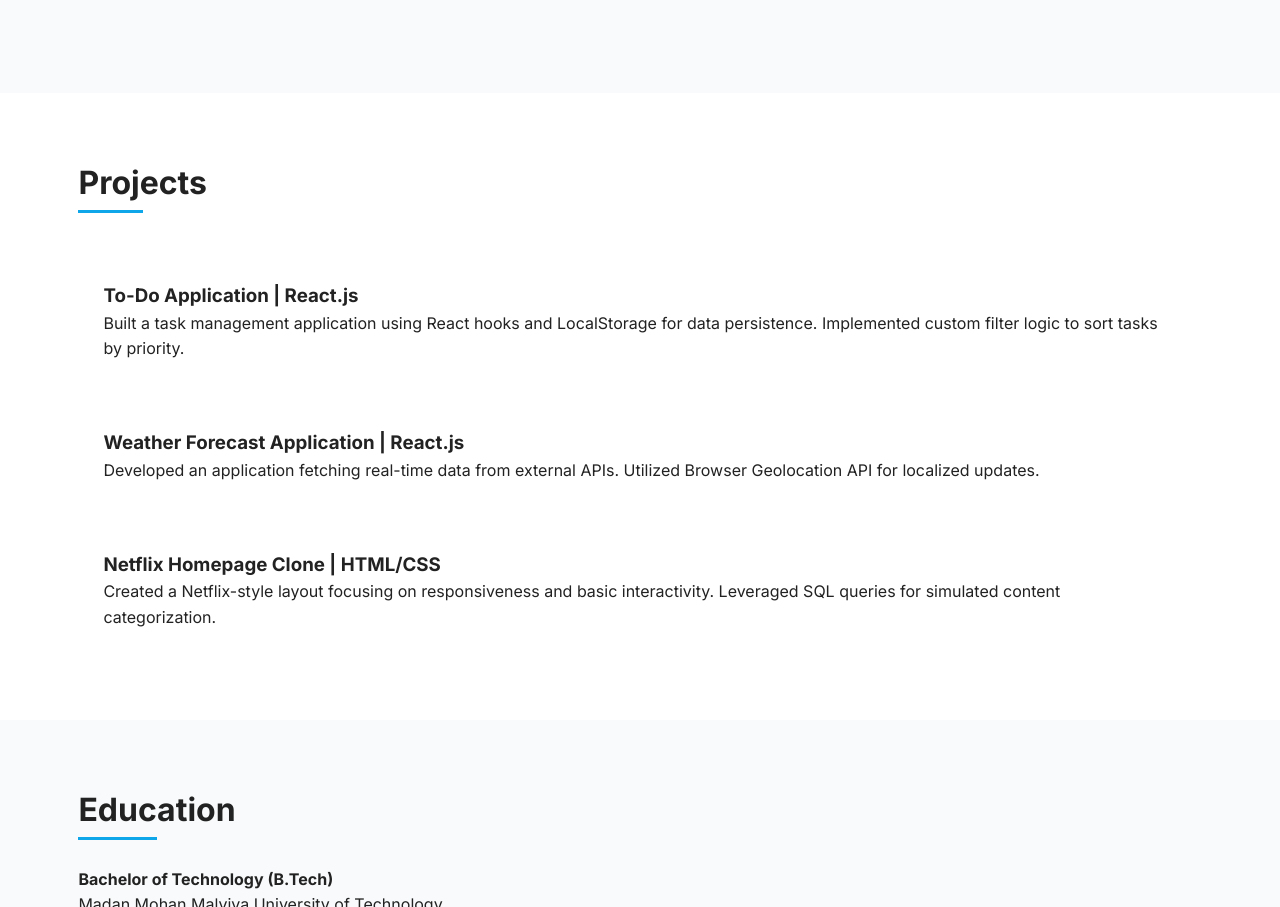
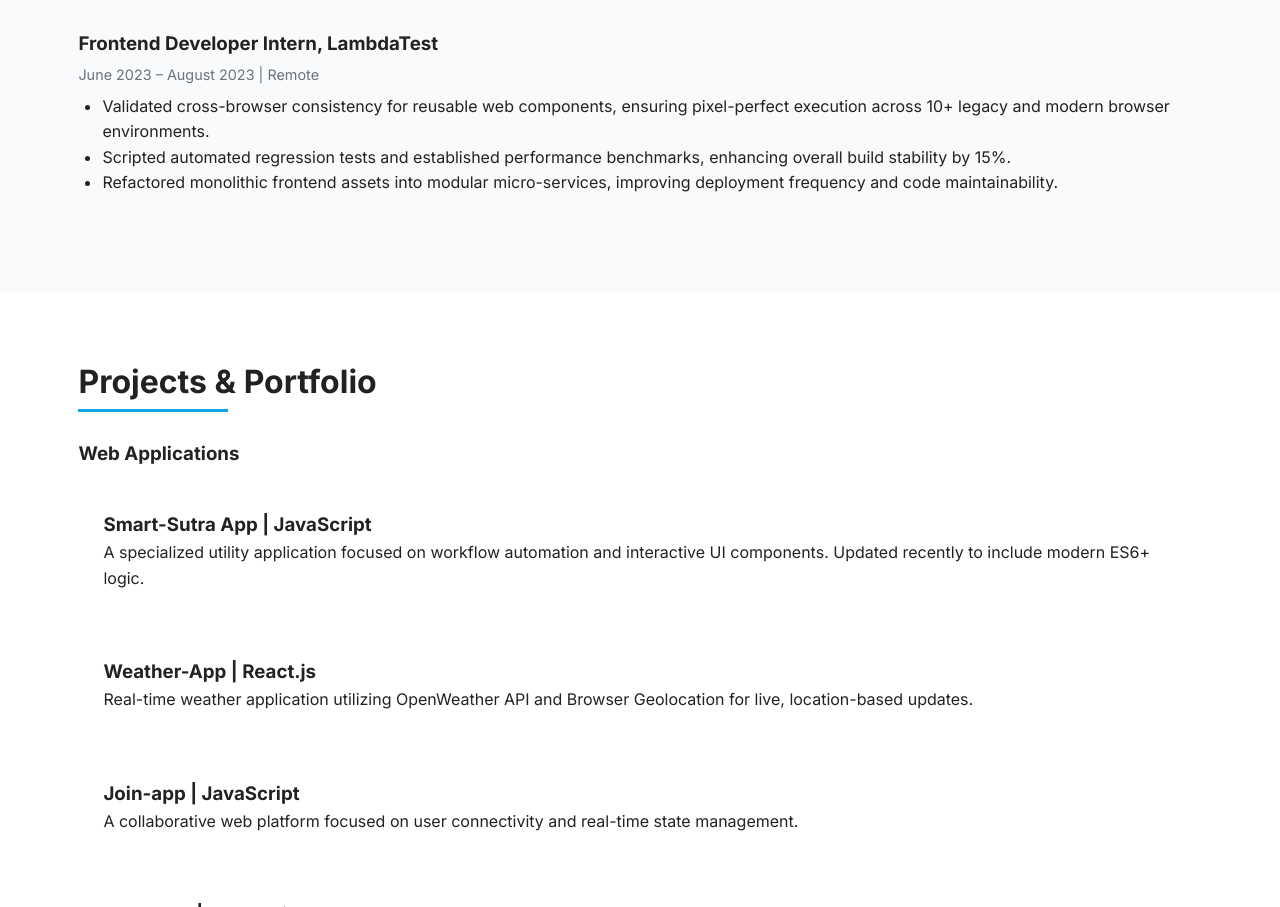
Before and after one commit to Nehagupta641/portfolio, a plain HTML site: page index.html in a window 1280 px wide. Shown: the part 1893-2800 px from the top of the page. Drawn offline with Linux system fonts and the light colour scheme.

Commit message:
new changes

```diff
--- a/index.html
+++ b/index.html
@@ -114,6 +114,7 @@
   <section class="section bg-light" id="experience">
     <div class="container">
       <h2>Experience</h2>
+
       <div class="experience-item">
         <h3>Frontend Developer, Rashmi Group</h3>
         <span class="date">June 2025 – Present | Kolkata, WB</span>
@@ -124,6 +125,7 @@
           <li>Implemented complex data visualization features using Chart.js.</li>
         </ul>
       </div>
+
       <div class="experience-item">
         <h3>Frontend Developer, Shashank Sajwan</h3>
         <span class="date">April 2024 – May 2025 | Noida, UP</span>
@@ -134,27 +136,89 @@
           <li>Managed project workflows using Git and participated in Agile sprint planning.</li>
         </ul>
       </div>
+
+      <div class="experience-item">
+        <h3>Frontend Developer Intern, LambdaTest</h3>
+        <span class="date">June 2023 – August 2023 | Remote</span>
+        <ul>
+          <li>Validated cross-browser consistency for reusable web components, ensuring pixel-perfect execution across
+            10+
+            legacy and modern browser environments.</li>
+          <li>Scripted automated regression tests and established performance benchmarks, enhancing overall build
+            stability by 15%.</li>
+          <li>Refactored monolithic frontend assets into modular micro-services, improving deployment frequency and code
+            maintainability.</li>
+        </ul>
+      </div>
     </div>
   </section>
 
   <section class="section" id="projects">
     <div class="container">
-      <h2>Projects</h2>
+      <h2>Projects & Portfolio</h2>
+
+      <h3>Web Applications</h3>
+      <div class="project-grid">
+        <div class="project">
+          <h3>Smart-Sutra App | JavaScript</h3>
+          <p>A specialized utility application focused on workflow automation and interactive UI components. Updated
+            recently to include modern ES6+ logic.</p>
+        </div>
+
+
+
+        <div class="project">
+          <h3>Weather-App | React.js</h3>
+          <p>Real-time weather application utilizing OpenWeather API and Browser Geolocation for live, location-based
+            updates.</p>
+        </div>
+
+        <div class="project">
+          <h3>Join-app | JavaScript</h3>
+          <p>A collaborative web platform focused on user connectivity and real-time state management.</p>
+        </div>
+
+        <div class="project">
+          <h3>Food-app | JavaScript</h3>
+          <p>An interactive food ordering interface featuring menu filtering and a dynamic cart system.</p>
+        </div>
+
+        <div class="project">
+          <h3>Todo-App | React.js</h3>
+          <p>A productivity tool using React Hooks and LocalStorage for persistent task management and priority
+            filtering.
+          </p>
+        </div>
+      </div>
+
+      <h3>Mobile Development</h3>
+      <div class="project-grid">
+        <div class="project">
+          <h3>Planato-app | Kotlin</h3>
+          <p>A native Android application designed for planning and scheduling, showcasing mobile lifecycle management.
+          </p>
+        </div>
+
+        <div class="project">
+          <h3>Join (Native) | Kotlin</h3>
+          <p>The mobile counterpart to the Join ecosystem, built for high-performance native Android interactions.</p>
+        </div>
+      </div>
+
+      <h3>Data & Logic</h3>
+      <div class="project-grid">
+        <div class="project">
+          <h3>Netflix_Sql | SQL & HTML/CSS</h3>
+          <p>A full-stack concept project combining a Netflix UI clone with a structured SQL database for content
+            categorization.</p>
+        </div>
+      </div>
+
+
       <div class="project">
-        <h3>To-Do Application | React.js</h3>
-        <p>Built a task management application using React hooks and LocalStorage for data persistence. Implemented
-          custom
-          filter logic to sort tasks by priority.</p>
-      </div>
-      <div class="project">
-        <h3>Weather Forecast Application | React.js</h3>
-        <p>Developed an application fetching real-time data from external APIs. Utilized Browser Geolocation API for
-          localized updates.</p>
-      </div>
-      <div class="project">
-        <h3>Netflix Homepage Clone | HTML/CSS</h3>
-        <p>Created a Netflix-style layout focusing on responsiveness and basic interactivity. Leveraged SQL queries for
-          simulated content categorization.</p>
+        <h3>Ecommerce Dashboard | React.js</h3>
+        <p>A data-driven admin panel for tracking sales and inventory. Features responsive layouts and modular component
+          architecture.</p>
       </div>
     </div>
   </section>
```
Also changed, not shown: 2 other files.
